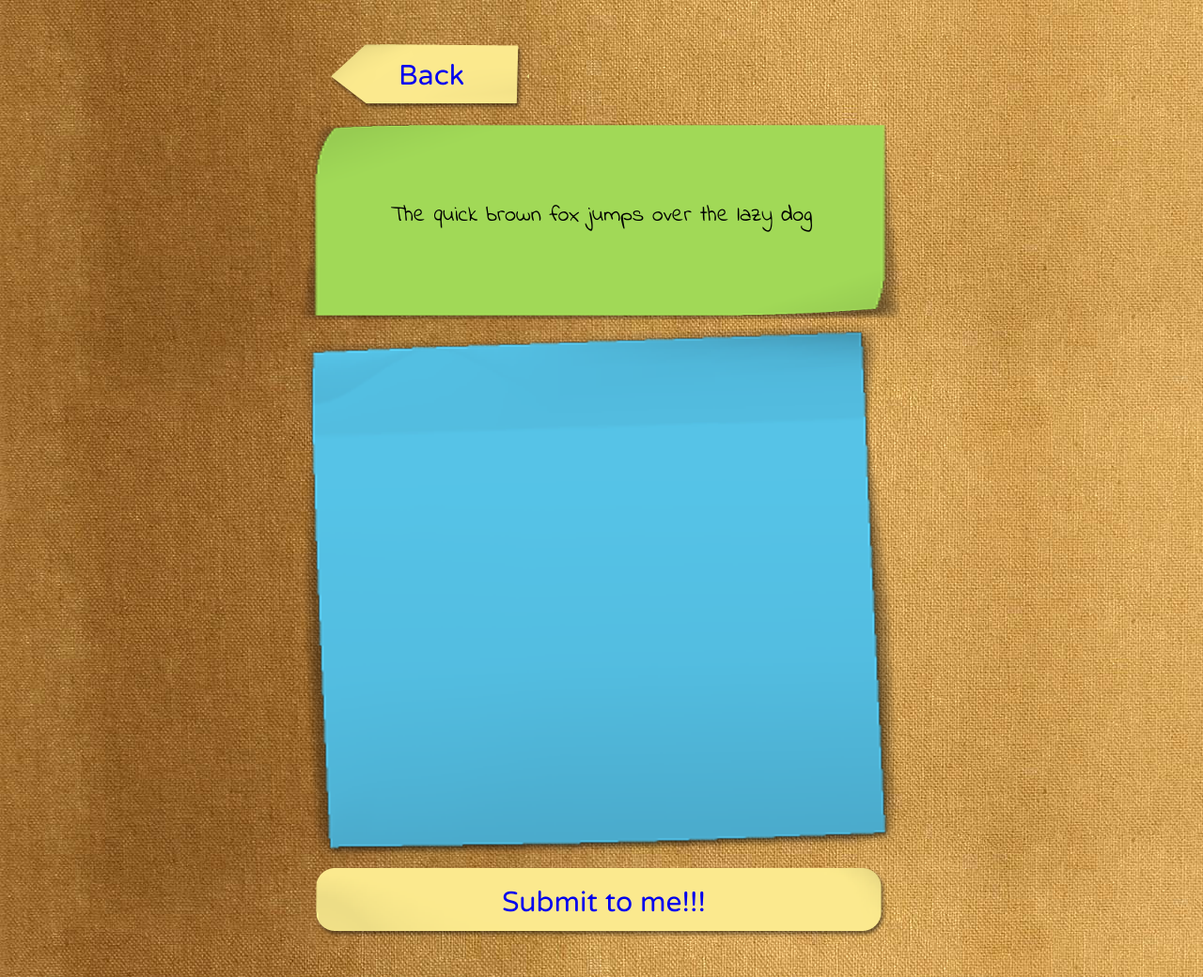
After one commit to tovanor/colorhackathon, a PHP site: page /gamepage.html in a window 1280 px wide. The commit adds this page. Shown: the whole page at 94% size. Run offline with PHP 8.4, Linux system fonts and the light colour scheme; a stand-in replaces the project's code that opens the database connection.

```diff
--- /dev/null
+++ b/gamepage.html
@@ -0,0 +1,36 @@
+<!DOCTYPE html PUBLIC "-//W3C//DTD XHTML 1.0 Transitional//EN" "http://www.w3.org/TR/xhtml1/DTD/xhtml1-transitional.dtd">
+<html xmlns="http://www.w3.org/1999/xhtml" xml:lang="en" lang="en">
+
+<head>
+	<title>Pictionary</title>
+	<meta http-equiv="Content-Type" content="text/html; charset=UTF-8" />
+	<link href="style/screen.css" rel="stylesheet" type="text/css">
+	<script src="<?php echo CPATH; ?>js/jquery-1.6.1.min.js"></script>
+
+  <link rel="stylesheet" href="<?php echo CPATH ?>style/reset.css" />
+  <link rel="stylesheet" href="<?php echo CPATH ?>style/text.css" />
+  <link rel="stylesheet" href="<?php echo CPATH ?>style/960.css" />
+  <link rel="stylesheet" href="<?php echo CPATH ?>style/screen.css" />
+  <link href='http://fonts.googleapis.com/css?family=Indie+Flower|Varela+Round&v2' rel='stylesheet' type='text/css'>
+
+</head>
+
+<body>
+
+<div class="buttonContainer">
+  <div class="button back-button">
+    <a href="#">Back</a>
+  </div>
+</div>
+<div class="postit-write">
+  <div class="fancy">The quick brown fox jumps over the lazy dog</div>
+</div>
+<div class="postit-draw">
+</div>
+<div class="button big-button">
+  <a href="#">Submit to me!!!</a>
+</div>
+
+</body>
+
+</html>
--- a/showthread.php
+++ b/showthread.php
@@ -85,11 +85,11 @@ else if($num_rows < 10) {
 	// Display only the most recent turn
 	$turn = $turns->fetch_object();
 	if($turn->type == "url") { // Game is not finished
-		echo '<br /><img src="' . $turn->content . '" />';
+		echo '<div class="postit-draw"><br /><img src="' . $turn->content . '" /></div>';
 		$form = 'Sentence:<br /> <textarea name="content" cols="40" rows="4"></textarea><br />';
 	}
 	else {
-		echo '<br />' . $turn->content;
+		echo '<div class="postit-write"><br />' . $turn->content . '</div>';
 		$form = "This is the script to display the drawing box.\n";
 		$filename = $thread_id . "_" . $turn->id;
 	}
```
